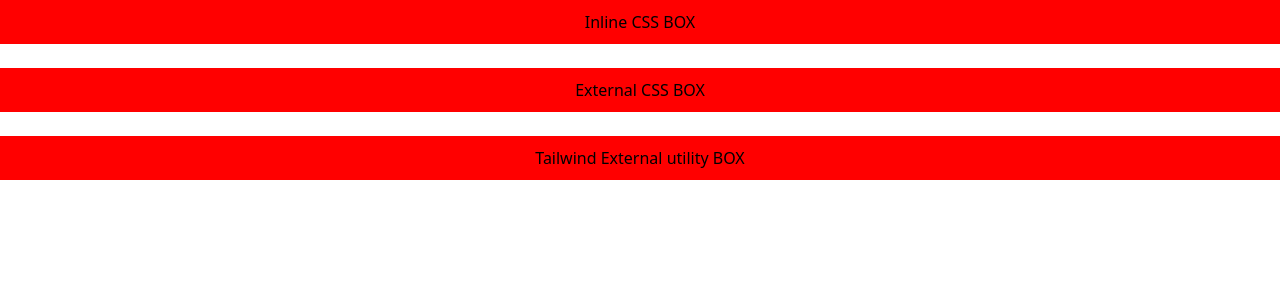
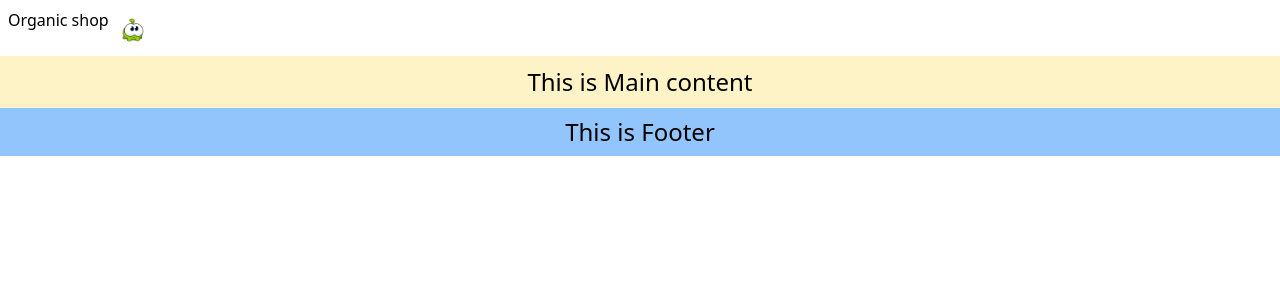
Before and after one commit to Savindi20/ReactAppNote, a React (Create React App) app: page / in a window 1280 px wide. Shown: the top 300 px of the page. Built offline with nearby package versions, Linux system fonts and the light colour scheme.

Commit message:
basic componants added

```diff
--- a/package.json
+++ b/package.json
@@ -41,6 +41,7 @@
     ]
   },
   "devDependencies": {
+    "react-router-dom": "^6.20.1",
     "tailwindcss": "^3.3.5"
   }
 }
--- a/src/App.css
+++ b/src/App.css
@@ -1,3 +1,7 @@
+@tailwind base;
+@tailwind components;
+@tailwind utilities;
+
 .box{
     background-color: red;
     padding: 10px;
--- a/src/App.tsx
+++ b/src/App.tsx
@@ -1,20 +1,27 @@
 import React from 'react';
 import logo from './logo.svg';
 import './App.css';
+import {Navbar} from "./NavBar/Navbar";
+import {MainContent} from "./MainContent/MainContent";
+import {Footer} from "./Fotter/Footer";
 
 function App() {
   return (
       // <h1 className="text-3xl font-bold underline">
       //   Hello world!
       // </h1>
-      <>
-          <div style={{backgroundColor: "red", padding: 10, textAlign: "center"}}>Inline CSS BOX</div>
-          <br/>
-          <div className="box">External CSS BOX</div>
-          <br/>
-          <div className="bg-red p-10 text-align">Tailwind External utility BOX</div>
-      </>
-  );
+    //   <div style={{backgroundColor: "red", padding: 10, textAlign: "center"}}>Inline CSS BOX</div>
+    //      <br/>
+    //      <div className="box">External CSS BOX</div>
+    //      <br/>
+    //   <div className="bg-red p-10 text-align">Tailwind External utility BOX</div>
+    <>
+        <Navbar></Navbar>
+        <MainContent></MainContent>
+        <Footer></Footer>
+    </>
+)
+    ;
 }
 
 export default App;
--- /dev/null
+++ b/src/Fotter/Footer.tsx
@@ -0,0 +1,13 @@
+import {Component} from "react";
+
+export class Footer extends Component {
+    render() {
+        return (
+            <>
+                <div className="p-2 bg-blue-300">
+                    <h1 className="text-2xl text-center text-tertiary">This is Footer</h1>
+                </div>
+            </>
+        );
+    }
+}
--- /dev/null
+++ b/src/MainContent/MainContent.tsx
@@ -0,0 +1,11 @@
+import {Component} from "react";
+
+export class MainContent extends Component {
+    render() {
+        return (
+            <div className="bg-amber-100">
+                <h1 className="p-10 text-center text-tertiary text-2xl">This is Main content</h1>
+            </div>
+        );
+    }
+}
--- /dev/null
+++ b/src/NavBar/Navbar.tsx
@@ -0,0 +1,20 @@
+import {Component} from "react";
+import logo from "../assets/download.jpeg";
+
+export class Navbar extends Component {
+    render() {
+        return (
+            <>
+                {/*<div className="p-2 bg-blue-950*/}
+                {/* b=bg-gradient-to-r from-blue-200">
+                <h1 className="text-2xl text-center text-tertiary">This is Nav Bar</h1>
+                </div>*/}
+
+                <div className="p-2 bg-[#4444544] flex">
+                    <h1 className="text-1xl text-secondary">Organic shop</h1>
+                    <img className='h-10 w-10 ml-1 pt-1' src={logo} alt=''/>
+                </div>
+            </>
+        );
+    }
+}
```
Also changed, not shown: src/assets/download.jpeg (added), 1 other file (tests, documents, lock files or other folders).
